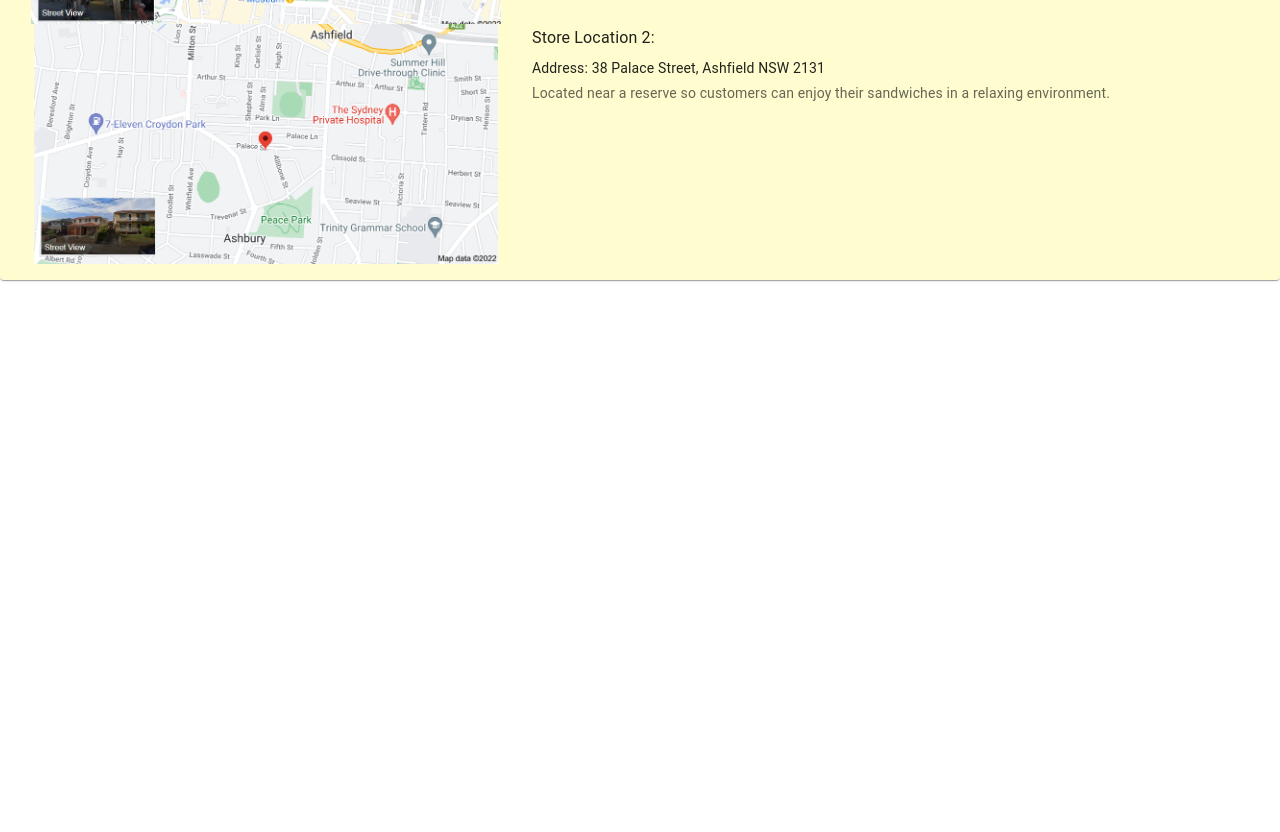
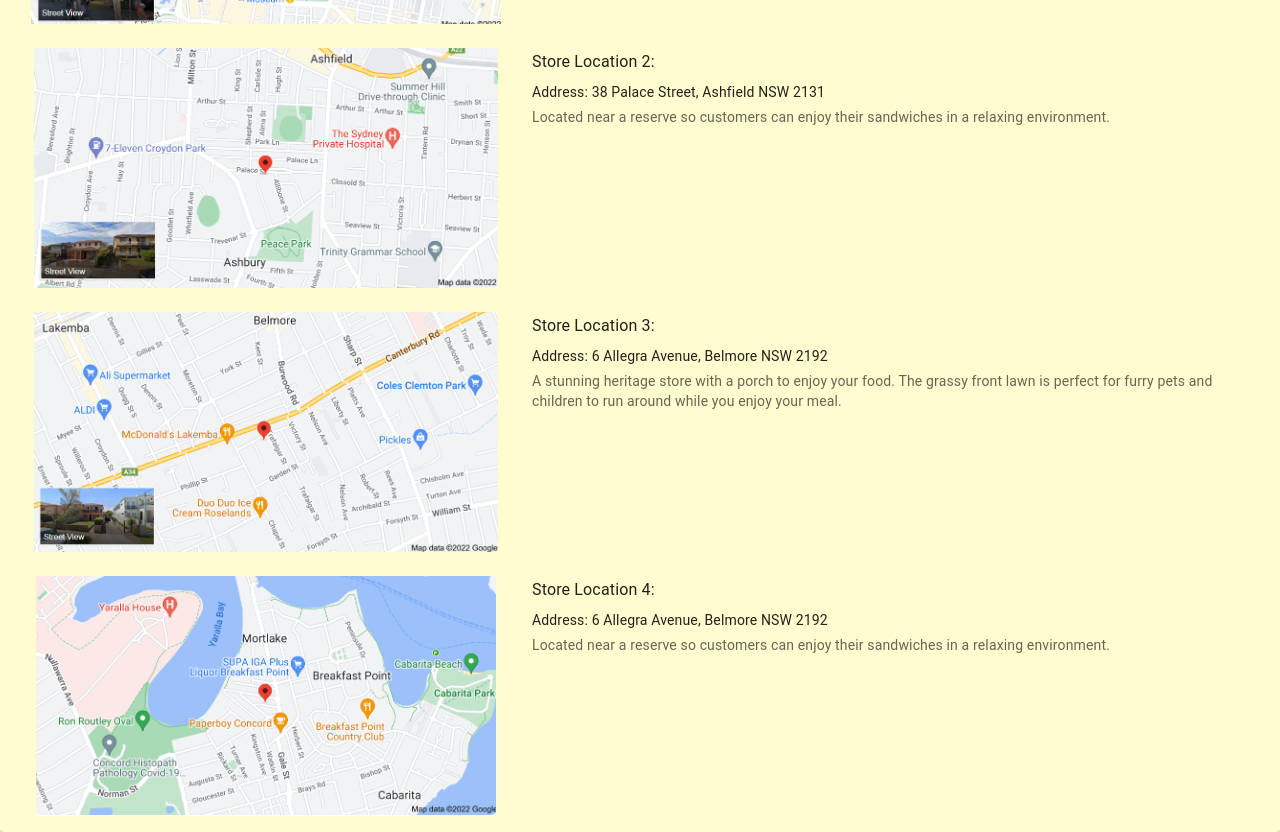
Before and after one commit to AlbertLewo/SandwichShop, a React (Create React App) app: page /Stores in a window 1280 px wide. Shown: the part 360-1192 px from the top of the page. Before the commit the page ends 800 px from the top, so only its background shows below. Built offline with nearby package versions, Linux system fonts and the light colour scheme.

Commit message:
Added/Uploaded files to repository: 22/05/2022

```diff
--- a/src/Stores.js
+++ b/src/Stores.js
@@ -7,6 +7,8 @@ import Typography from '@mui/material/Typography';
 import ButtonBase from '@mui/material/ButtonBase';
 import store1 from './store1.PNG'; // with import
 import store2 from './store2.PNG'; // with import
+import store3 from './store3.PNG'; // with import
+import store4 from './store4.PNG'; // with import
 import Button from "@mui/material/Button";
 
 
@@ -60,7 +62,7 @@ const Stores = () => {
       </Grid>
     </Grid>
   </Grid>
-
+<br></br>
 
 <Grid container spacing={22}>
     <Grid item>
@@ -92,8 +94,72 @@ const Stores = () => {
       </Grid>
     </Grid>
   </Grid>
+ <br></br>
+
+<Grid container spacing={22}>
+    <Grid item>
+      <ButtonBase sx={{ width: 180, height: 240, marginLeft: 20}}>
+        <Img src={store3} />
+      </ButtonBase>
+    </Grid>
+    <Grid item xs={15} sm container>
+      <Grid item xs container direction="column" spacing={2}>
+        <Grid item xs>
+          <Typography gutterBottom variant="subtitle1" component="div">
+            Store Location 3:
+          </Typography>
+          <Typography variant="body2" gutterBottom>
+          Address: 6 Allegra Avenue, Belmore NSW 2192
+          </Typography>
+          <Typography variant="body2" color="text.secondary">
+            A stunning heritage store with a porch to enjoy your food. The grassy front lawn is perfect for furry pets and children to run around while you enjoy your meal.
+          </Typography>
+        </Grid>
+        <Grid item>
+          {/*Button???*/}
+        </Grid>
+      </Grid>
+      <Grid item>
+        <Typography variant="subtitle1" component="div">
+         {/*Money???*/}
+        </Typography>
+      </Grid>
+    </Grid>
+  </Grid>
+  <br></br>
+
+  <Grid container spacing={22}>
+    <Grid item>
+      <ButtonBase sx={{ width: 180, height: 240, marginLeft: 20}}>
+        <Img src={store4} />
+      </ButtonBase>
+    </Grid>
+    <Grid item xs={15} sm container>
+      <Grid item xs container direction="column" spacing={2}>
+        <Grid item xs>
+          <Typography gutterBottom variant="subtitle1" component="div">
+            Store Location 4:
+          </Typography>
+          <Typography variant="body2" gutterBottom>
+          Address: 6 Allegra Avenue, Belmore NSW 2192
+          </Typography>
+          <Typography variant="body2" color="text.secondary">
+            Located near a reserve so customers can enjoy their sandwiches in a relaxing environment.
+          </Typography>
+        </Grid>
+        <Grid item>
+          {/*Button???*/}
+        </Grid>
+      </Grid>
+      <Grid item>
+        <Typography variant="subtitle1" component="div">
+         {/*Money???*/}
+        </Typography>
+      </Grid>
+    </Grid>
+  </Grid>
+
 </Paper>
-
   );
 };
 
```
Also changed, not shown: src/store3.PNG (added), src/store4.PNG (added).
